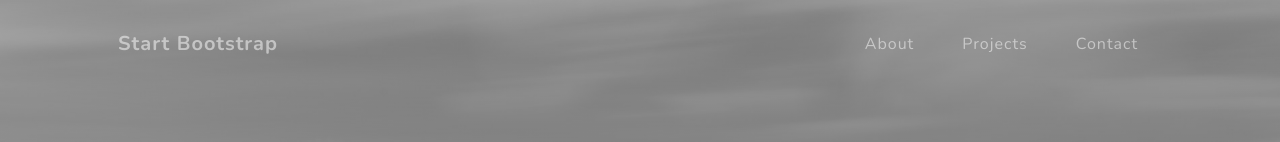
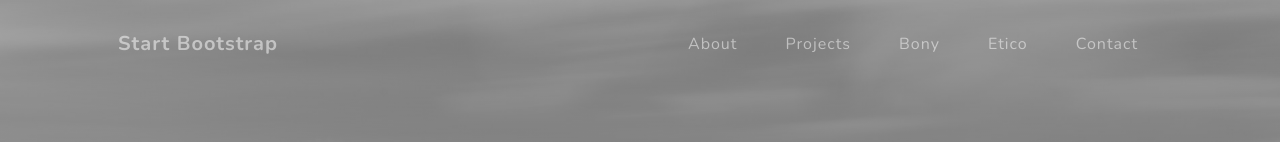
Before and after one commit to bellsinclair/web, a plain HTML site: page index.html in a window 1280 px wide. Shown: the top 142 px of the page. Drawn offline with nearby package versions, Linux system fonts and the light colour scheme.

Commit message:
Update index.html

```diff
--- a/index.html
+++ b/index.html
@@ -28,6 +28,8 @@
                     <ul class="navbar-nav ms-auto">
                         <li class="nav-item"><a class="nav-link" href="#about">About</a></li>
                         <li class="nav-item"><a class="nav-link" href="#projects">Projects</a></li>
+                        <li class="nav-item"><a class="nav-link" href="#signup">Bony</a></li>
+                        <li class="nav-item"><a class="nav-link" href="#signup">Etico</a></li>
                         <li class="nav-item"><a class="nav-link" href="#signup">Contact</a></li>
                     </ul>
                 </div>
```
